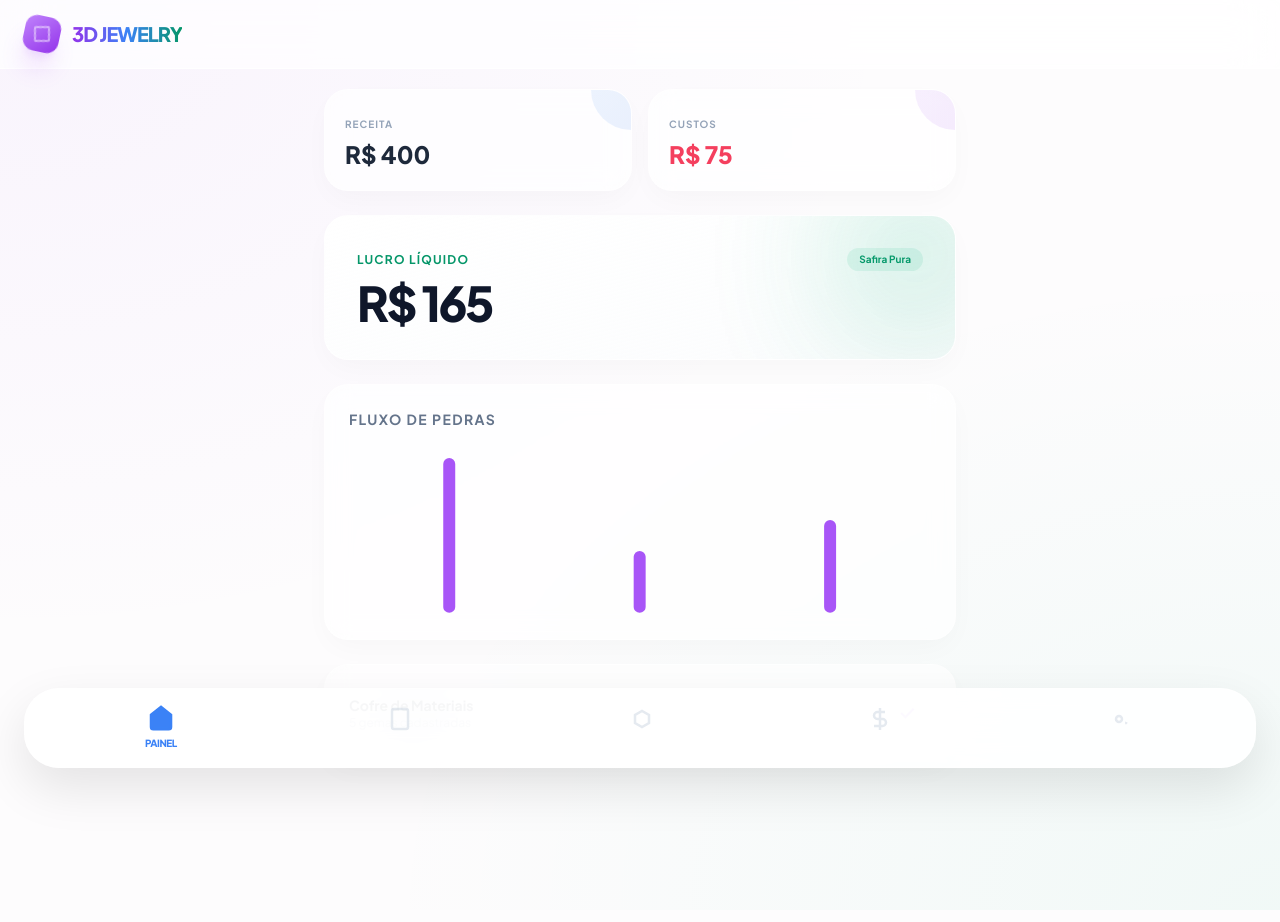
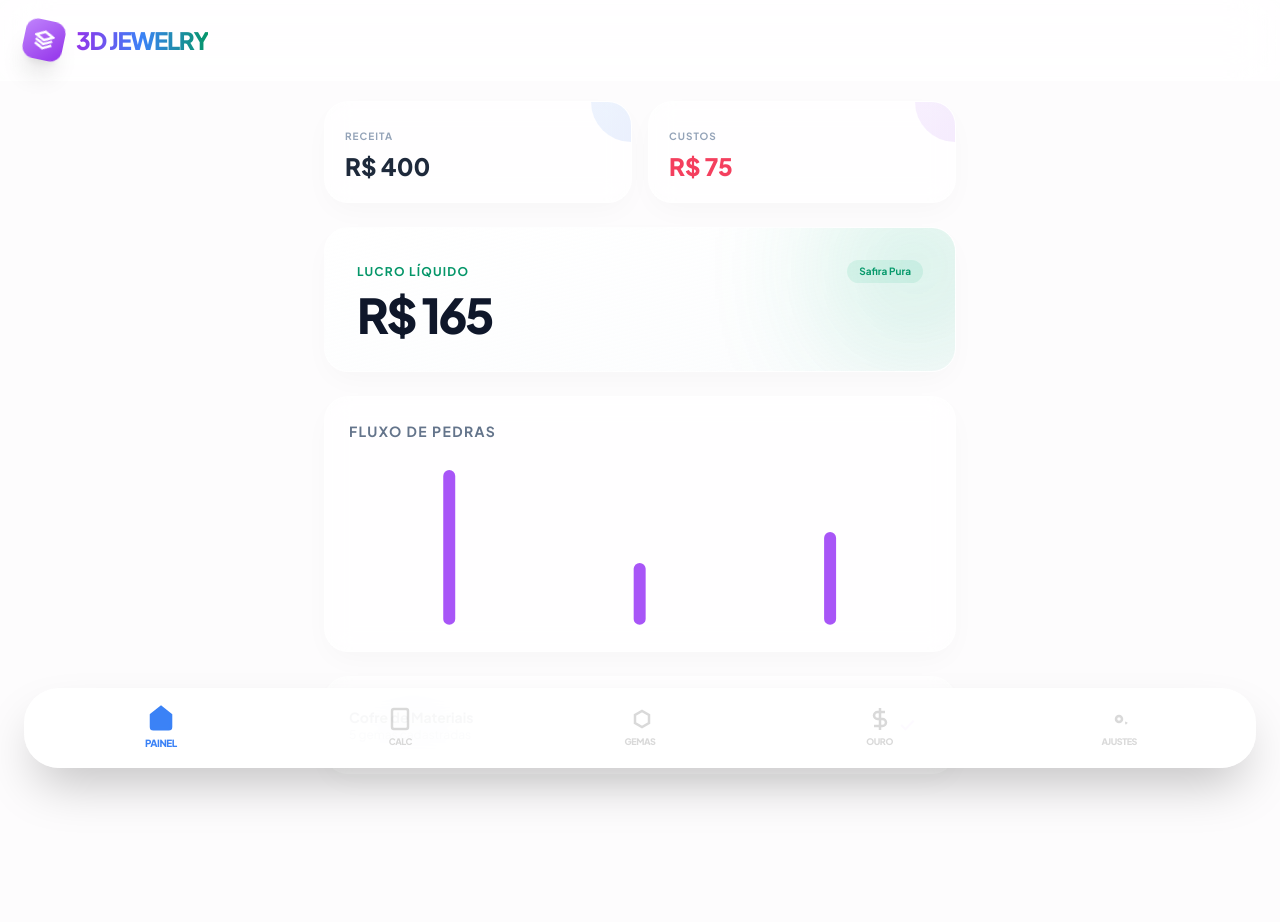
Before and after one commit to bra83/333gestao, a React (Vite) app: page / in a window 1280 px wide. Built offline with nearby package versions, Linux system fonts and the light colour scheme; no server answers.

Commit message:
Add files via upload

```diff
--- a/App.tsx
+++ b/App.tsx
@@ -24,174 +24,124 @@ const App: React.FC = () => {
     });
   }, []);
 
-  const handleInstallClick = () => {
-    if (installPrompt) {
-      installPrompt.prompt();
-      installPrompt.userChoice.then(() => setInstallPrompt(null));
-    }
-  };
-
   const showToast = (msg: string) => {
     setToast(msg);
     setTimeout(() => setToast(null), 3000);
   };
 
   const fetchData = useCallback(async () => {
-    const targetUrl = apiUrl ? apiUrl.trim() : '';
-    if (!targetUrl) {
-      setData(MOCK_DATA);
-      return;
-    }
+    if (!apiUrl) { setData(MOCK_DATA); return; }
     setLoading(true);
     try {
       const ts = new Date().getTime();
-      const [settingsRes, dataRes] = await Promise.all([
-        fetch(`${targetUrl}?type=read_settings&t=${ts}`),
-        fetch(`${targetUrl}?type=read_data&t=${ts}`)
+      const [sRes, dRes] = await Promise.all([
+        fetch(`${apiUrl}?type=read_settings&t=${ts}`),
+        fetch(`${apiUrl}?type=read_data&t=${ts}`)
       ]);
-
-      if (settingsRes.ok) setSettings({ ...DEFAULT_SETTINGS, ...await settingsRes.json() });
-      if (dataRes.ok) {
-        const dataJson = await dataRes.json();
-        const fixItem = (item: any, prefix: string, idx: number) => {
-          const safeNum = (val: any) => {
-            let num = parseFloat(String(val).replace(',', '.'));
-            return isNaN(num) ? 0 : num;
-          };
-          return {
-            ...item,
-            id: item.id || `${prefix}-${ts}-${idx}`,
-            peso: safeNum(item.peso),
-            preco: safeNum(item.preco),
-            venda: safeNum(item.venda),
-            lucro: safeNum(item.lucro),
-            valor: safeNum(item.valor)
-          };
-        };
+      if (sRes.ok) setSettings({ ...DEFAULT_SETTINGS, ...await sRes.json() });
+      if (dRes.ok) {
+        const d = await dRes.json();
         setData({
-          estoque: (dataJson.estoque || []).map((i: any, idx: number) => fixItem(i, 'st', idx)),
-          vendas: (dataJson.vendas || []).map((i: any, idx: number) => fixItem(i, 've', idx)),
-          gastos: (dataJson.gastos || []).map((i: any, idx: number) => fixItem(i, 'ga', idx))
+          estoque: (d.estoque || []).map((i: any) => ({ ...i, peso: Number(i.peso), preco: Number(i.preco) })),
+          vendas: (d.vendas || []).map((i: any) => ({ ...i, venda: Number(i.venda), lucro: Number(i.lucro) })),
+          gastos: (d.gastos || []).map((i: any) => ({ ...i, valor: Number(i.valor) }))
         });
       }
-    } catch (err) {
-      if (data.estoque.length === 0) setData(MOCK_DATA);
-    } finally {
-      setLoading(false);
-    }
-  }, [apiUrl, data.estoque.length]);
+    } catch (e) { setData(MOCK_DATA); } finally { setLoading(false); }
+  }, [apiUrl]);
 
   useEffect(() => { fetchData(); }, [fetchData]);
 
   const apiCall = async (payload: any) => {
-    if(!apiUrl) return;
-    try {
+    if (!apiUrl) return;
     const formData = new FormData();
-      Object.keys(payload).forEach(key => formData.append(key, String(payload[key])));
-      await fetch(apiUrl, { method: 'POST', body: formData });
-    } catch(e) { showToast("Sincronização offline"); }
+    Object.keys(payload).forEach(k => formData.append(k, String(payload[k])));
+    try { await fetch(apiUrl, { method: 'POST', body: formData }); } catch (e) { showToast("Modo Offline"); }
   };
 
-  // Handlers
-  const handleAddStock = async (n:any, m:any, p:any, pr:any, c:any, t:any) => {
-    const item = { id: "ST"+Date.now(), nome:n, marca:m, peso:p, preco:pr, cor:c, tipo:t };
+  const handleAddStock = async (n: any, m: any, p: any, pr: any, c: any, t: any) => {
+    const item = { id: "ST" + Date.now(), nome: n, marca: m, peso: p, preco: pr, cor: c, tipo: t };
     setData(prev => ({ ...prev, estoque: [...prev.estoque, item] }));
     await apiCall({ type: 'estoque', action: 'create', ...item });
     showToast("Gema lapidada!");
   };
 
-  const handleUpdateStock = async (id:string, up:any) => {
-    setData(prev => ({ ...prev, estoque: prev.estoque.map(i => i.id === id ? {...i, ...up} : i) }));
+  const handleUpdateStock = async (id: string, up: any) => {
+    setData(prev => ({ ...prev, estoque: prev.estoque.map(i => i.id === id ? { ...i, ...up } : i) }));
     await apiCall({ type: 'estoque', action: 'update', id, ...up });
   };
 
-  const handleDeleteStock = async (id:string) => {
-    if(!confirm("Remover gema do cofre?")) return;
+  const handleDeleteStock = async (id: string) => {
+    if (!confirm("Remover gema do cofre?")) return;
     setData(prev => ({ ...prev, estoque: prev.estoque.filter(i => i.id !== id) }));
     await apiCall({ type: 'estoque', action: 'delete', id });
     showToast("Gema removida");
   };
 
-  const handleAddSale = async (it:any, mat:any, pes:any, ven:any, luc:any, sid?:any) => {
-    const s = { id: "VE"+Date.now(), data: new Date().toISOString().split('T')[0], item:it, material:mat, peso:pes, venda:ven, lucro:luc };
-    setData(prev => ({ ...prev, vendas: [s, ...prev.vendas] }));
-    if(sid) {
-      const st = data.estoque.find(x => x.id === sid);
-      if(st) handleUpdateStock(sid, { peso: st.peso - pes });
-    }
-    await apiCall({ type: 'venda', action: 'create', ...s });
-    setView(ViewState.TRANSACTIONS);
-    showToast("Venda concluída!");
-  };
-
-  const NavButton = ({ v, icon: Icon, label, colorClass }: { v: ViewState, icon: any, label: string, colorClass: string }) => (
-    <button onClick={() => setView(v)} className={`flex flex-col items-center justify-center w-full py-2 transition-all duration-300 ${view === v ? `${colorClass} scale-110` : 'text-slate-300 opacity-50'}`}>
+  const NavButton = ({ v, icon: Icon, label, color }: { v: ViewState, icon: any, label: string, color: string }) => (
+    <button onClick={() => setView(v)} className={`flex flex-col items-center justify-center w-full py-2 transition-all duration-300 ${view === v ? 'scale-110' : 'opacity-40 grayscale'}`} style={{ color: view === v ? color : '#94a3b8' }}>
       <Icon active={view === v} />
-      <span className={`text-[9px] font-black mt-1 uppercase tracking-tighter transition-opacity ${view === v ? 'opacity-100' : 'opacity-0'}`}>{label}</span>
+      <span className="text-[9px] font-black mt-1 uppercase tracking-tighter">{label}</span>
     </button>
   );
 
   return (
-    <div className="min-h-screen pb-32 font-sans text-slate-800">
-      <header className="sticky top-0 px-6 py-4 z-40 flex justify-between items-center bg-white/70 backdrop-blur-xl border-b border-white">
+    <div className="min-h-screen pb-32 bg-[#fdfcfd]">
+      <header className="sticky top-0 px-6 py-5 z-40 flex justify-between items-center bg-white/70 backdrop-blur-xl border-b border-white">
         <div className="flex items-center gap-3">
-          <div className="w-9 h-9 jewel-gradient-amethyst rounded-xl rotate-12 shadow-xl shadow-amethyst-500/20 flex items-center justify-center">
-            <div className="w-4 h-4 border-2 border-white/50 rounded-sm -rotate-12"></div>
+          <div className="w-10 h-10 jewel-gradient-amethyst rounded-xl rotate-12 shadow-xl flex items-center justify-center">
+            <svg width="20" height="20" viewBox="0 0 24 24" fill="none" stroke="white" strokeWidth="3"><path d="M12 2L2 7l10 5 10-5-10-5zM2 17l10 5 10-5M2 12l10 5 10-5"/></svg>
           </div>
-          <h1 className="text-xl font-black tracking-tighter bg-clip-text text-transparent bg-gradient-to-r from-amethyst-600 via-sapphire-500 to-emerald-600">3D JEWELRY</h1>
+          <h1 className="text-2xl font-black tracking-tighter bg-clip-text text-transparent bg-gradient-to-r from-amethyst-600 via-sapphire-500 to-emerald-600">3D JEWELRY</h1>
         </div>
-
-        <div className="flex items-center gap-3">
-          {installPrompt && (
-            <button onClick={handleInstallClick} className="w-10 h-10 flex items-center justify-center rounded-2xl bg-gold-400 text-white shadow-lg shadow-gold-400/30 animate-pulse">
-               <svg width="20" height="20" viewBox="0 0 24 24" fill="none" stroke="currentColor" strokeWidth="3"><path d="M12 3v14M5 10l7 7 7-7M2 21h20"/></svg>
-            </button>
-          )}
         {loading && <div className="w-5 h-5 border-3 border-slate-100 border-t-amethyst-500 rounded-full animate-spin"></div>}
-        </div>
       </header>
 
       <main className="p-5 max-w-2xl mx-auto">
         {view === ViewState.DASHBOARD && <DashboardView data={data} onNavigate={setView} />}
-        {view === ViewState.CALCULATOR && <Calculator settings={settings} stock={data.estoque} onSaveSale={handleAddSale} />}
+        {view === ViewState.CALCULATOR && <Calculator settings={settings} stock={data.estoque} onSaveSale={async (it, mat, pes, ven, luc, sid) => {
+          const s = { id: "VE" + Date.now(), data: new Date().toISOString().split('T')[0], item: it, material: mat, peso: pes, venda: ven, lucro: luc };
+          setData(prev => ({ ...prev, vendas: [s, ...prev.vendas] }));
+          if (sid) {
+            const st = data.estoque.find(x => x.id === sid);
+            if (st) handleUpdateStock(sid, { peso: st.peso - pes });
+          }
+          await apiCall({ type: 'venda', action: 'create', ...s });
+          setView(ViewState.TRANSACTIONS);
+          showToast("Venda de Ouro!");
+        }} />}
         {view === ViewState.INVENTORY && <InventoryView stock={data.estoque} onAddStock={handleAddStock} onUpdateStock={handleUpdateStock} onDeleteStock={handleDeleteStock} />}
         {view === ViewState.TRANSACTIONS && <TransactionsView sales={data.vendas} expenses={data.gastos} onUpdateSale={(id, v, l) => {
-            setData(prev => ({ ...prev, vendas: prev.vendas.map(s => s.id === id ? {...s, venda:v, lucro:l} : s) }));
-            apiCall({ type: 'venda', action: 'update', id, venda:v, lucro:l });
+          setData(prev => ({ ...prev, vendas: prev.vendas.map(s => s.id === id ? { ...s, venda: v, lucro: l } : s) }));
+          apiCall({ type: 'venda', action: 'update', id, venda: v, lucro: l });
         }} onDeleteSale={(id) => {
           setData(prev => ({ ...prev, vendas: prev.vendas.filter(s => s.id !== id) }));
           apiCall({ type: 'venda', action: 'delete', id });
         }} onAddExpense={async (d, v, dt) => {
-            const g = { id: "GA"+Date.now(), descricao:d, valor:v, data:dt };
+          const g = { id: "GA" + Date.now(), descricao: d, valor: v, data: dt };
           setData(prev => ({ ...prev, gastos: [g, ...prev.gastos] }));
           await apiCall({ type: 'gasto', action: 'create', ...g });
         }} onUpdateExpense={async (id, d, v) => {
-            setData(prev => ({ ...prev, gastos: prev.gastos.map(g => g.id === id ? {...g, descricao:d, valor:v} : g) }));
-            await apiCall({ type: 'gasto', action: 'update', id, descricao:d, valor:v });
+          setData(prev => ({ ...prev, gastos: prev.gastos.map(g => g.id === id ? { ...g, descricao: d, valor: v } : g) }));
+          await apiCall({ type: 'gasto', action: 'update', id, descricao: d, valor: v });
         }} onDeleteExpense={async (id) => {
           setData(prev => ({ ...prev, gastos: prev.gastos.filter(g => g.id !== id) }));
           await apiCall({ type: 'gasto', action: 'delete', id });
         }} />}
         {view === ViewState.SETTINGS && <SettingsView settings={settings} onSave={async (s) => {
-            setSettings(s);
-            await apiCall({ type: 'save_settings', ...s });
-            showToast("Configurações salvas");
-          }} apiUrl={apiUrl} onUrlChange={(val) => {setApiUrl(val); localStorage.setItem('APPS_SCRIPT_URL', val);}} onRetry={fetchData} />}
+          setSettings(s); await apiCall({ type: 'save_settings', ...s }); showToast("Ajustes Salvos");
+        }} apiUrl={apiUrl} onUrlChange={(val) => { setApiUrl(val); localStorage.setItem('APPS_SCRIPT_URL', val); }} onRetry={fetchData} />}
       </main>
 
-      <nav className="fixed bottom-8 left-6 right-6 h-20 bg-white/90 backdrop-blur-2xl border border-white/40 rounded-[35px] flex justify-around px-4 shadow-[0_20px_50px_rgba(0,0,0,0.1)] z-50">
-        <NavButton v={ViewState.DASHBOARD} colorClass="text-sapphire-500" icon={({active}:any) => <svg width="24" height="24" viewBox="0 0 24 24" fill={active ? "currentColor" : "none"} stroke="currentColor" strokeWidth="2.5"><path d="M3 9l9-7 9 7v11a2 2 0 0 1-2 2H5a2 2 0 0 1-2-2z"/></svg>} label="Painel" />
-        <NavButton v={ViewState.CALCULATOR} colorClass="text-gold-500" icon={({active}:any) => <svg width="24" height="24" viewBox="0 0 24 24" fill={active ? "currentColor" : "none"} stroke="currentColor" strokeWidth="2.5"><rect x="4" y="2" width="16" height="20" rx="2"/></svg>} label="Calc" />
-        <NavButton v={ViewState.INVENTORY} colorClass="text-emerald-500" icon={({active}:any) => <svg width="24" height="24" viewBox="0 0 24 24" fill={active ? "currentColor" : "none"} stroke="currentColor" strokeWidth="2.5"><path d="M21 16V8l-7-4-7 4v8l7 4z"/></svg>} label="Gemas" />
-        <NavButton v={ViewState.TRANSACTIONS} colorClass="text-rose-500" icon={({active}:any) => <svg width="24" height="24" viewBox="0 0 24 24" fill={active ? "currentColor" : "none"} stroke="currentColor" strokeWidth="2.5"><line x1="12" y1="1" x2="12" y2="23"/><path d="M17 5H9.5a3.5 3.5 0 0 0 0 7h5a3.5 3.5 0 0 1 0 7H6"/></svg>} label="Ouro" />
-        <NavButton v={ViewState.SETTINGS} colorClass="text-amethyst-500" icon={({active}:any) => <svg width="24" height="24" viewBox="0 0 24 24" fill={active ? "currentColor" : "none"} stroke="currentColor" strokeWidth="2.5"><circle cx="12" cy="12" r="3"/><path d="M19.4 15a1.65 1.65 0 0 0 .33 1.82"/></svg>} label="Ajustes" />
+      <nav className="fixed bottom-8 left-6 right-6 h-20 bg-white/90 backdrop-blur-2xl border border-white/40 rounded-[35px] flex justify-around px-4 shadow-2xl z-50">
+        <NavButton v={ViewState.DASHBOARD} color="#3b82f6" icon={({ active }: any) => <svg width="24" height="24" viewBox="0 0 24 24" fill={active ? "currentColor" : "none"} stroke="currentColor" strokeWidth="2.5"><path d="M3 9l9-7 9 7v11a2 2 0 0 1-2 2H5a2 2 0 0 1-2-2z"/></svg>} label="Painel" />
+        <NavButton v={ViewState.CALCULATOR} color="#fbbf24" icon={({ active }: any) => <svg width="24" height="24" viewBox="0 0 24 24" fill={active ? "currentColor" : "none"} stroke="currentColor" strokeWidth="2.5"><rect x="4" y="2" width="16" height="20" rx="2"/></svg>} label="Calc" />
+        <NavButton v={ViewState.INVENTORY} color="#10b981" icon={({ active }: any) => <svg width="24" height="24" viewBox="0 0 24 24" fill={active ? "currentColor" : "none"} stroke="currentColor" strokeWidth="2.5"><path d="M21 16V8l-7-4-7 4v8l7 4z"/></svg>} label="Gemas" />
+        <NavButton v={ViewState.TRANSACTIONS} color="#f43f5e" icon={({ active }: any) => <svg width="24" height="24" viewBox="0 0 24 24" fill={active ? "currentColor" : "none"} stroke="currentColor" strokeWidth="2.5"><line x1="12" y1="1" x2="12" y2="23"/><path d="M17 5H9.5a3.5 3.5 0 0 0 0 7h5a3.5 3.5 0 0 1 0 7H6"/></svg>} label="Ouro" />
+        <NavButton v={ViewState.SETTINGS} color="#a855f7" icon={({ active }: any) => <svg width="24" height="24" viewBox="0 0 24 24" fill={active ? "currentColor" : "none"} stroke="currentColor" strokeWidth="2.5"><circle cx="12" cy="12" r="3"/><path d="M19.4 15a1.65 1.65 0 0 0 .33 1.82"/></svg>} label="Ajustes" />
       </nav>
 
-      {toast && (
-        <div className="fixed bottom-32 left-1/2 -translate-x-1/2 bg-slate-900/90 text-white px-6 py-3 rounded-2xl text-xs font-black z-[60] backdrop-blur-md shadow-2xl animate-bounce tracking-widest uppercase">
-          {toast}
-        </div>
-      )}
+      {toast && <div className="fixed bottom-32 left-1/2 -translate-x-1/2 bg-slate-900 text-white px-6 py-3 rounded-2xl text-[10px] font-black z-[60] shadow-2xl animate-bounce tracking-widest uppercase">{toast}</div>}
     </div>
   );
 };
```
Lines whose indentation alone changed are shown as unchanged.
